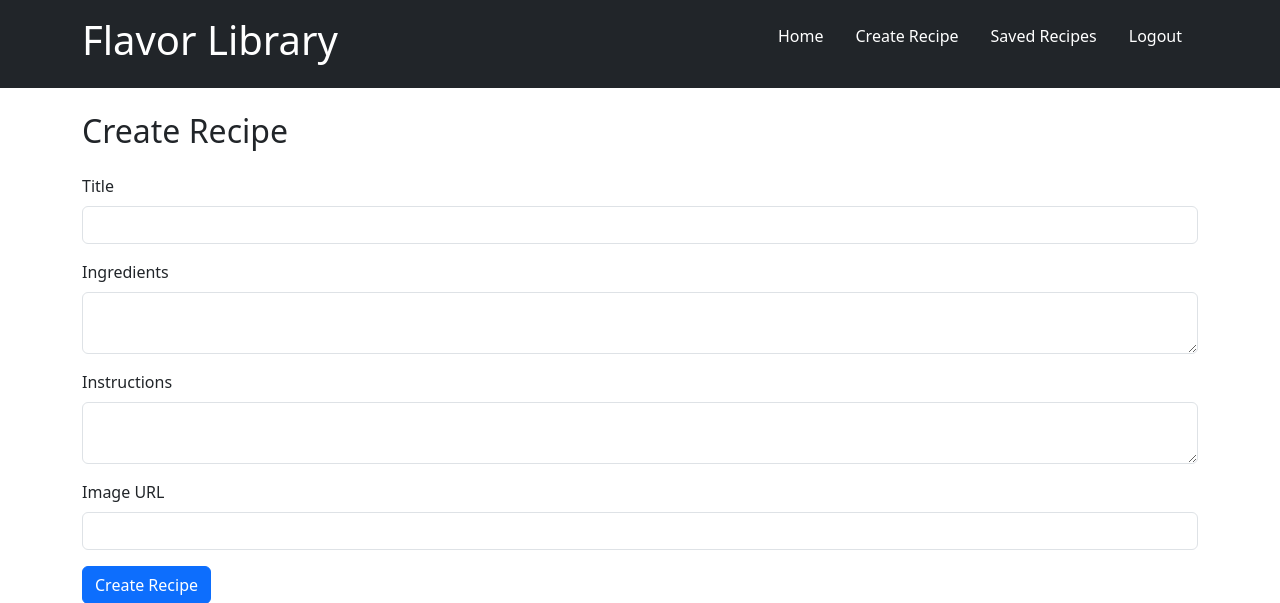
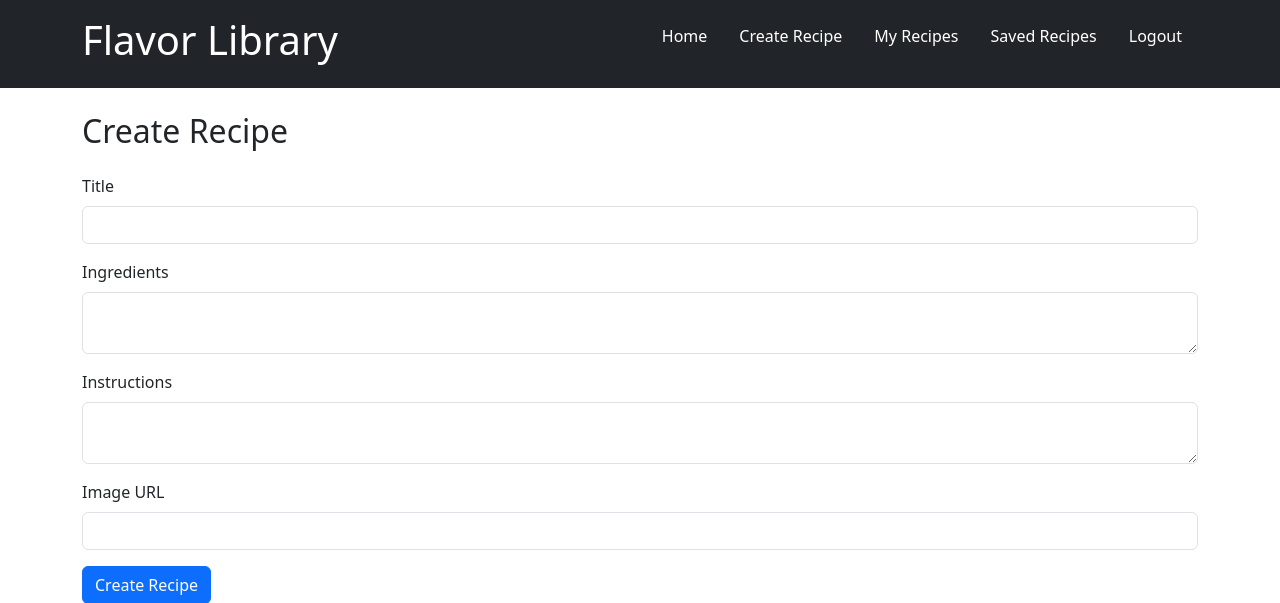
Before and after one commit to KTenpa/Flavor-Library, a Flask app: page /create_recipe in a window 1280 px wide. Shown: the top 603 px of the page. Run offline with Flask 3, Linux system fonts and the light colour scheme; the visitor is signed in with stand-in values (Sample User, id 1).

Commit message:
Update navigation to include 'My Recipes' link for authenticated users
- Added 'My Recipes' link to the navigation bar for authenticated users.
- Links to the page where users can view and manage their created recipes.

```diff
--- a/templates/base.html
+++ b/templates/base.html
@@ -18,6 +18,7 @@
                     <li class="nav-item"><a class="nav-link text-white" href="{{ url_for('index') }}">Home</a></li>
                     {% if current_user.is_authenticated %}
                         <li class="nav-item"><a class="nav-link text-white" href="{{ url_for('create_recipe') }}">Create Recipe</a></li>
+                        <li class="nav-item"><a class="nav-link text-white" href="{{ url_for('my_recipes') }}">My Recipes</a></li>
                         <li class="nav-item"><a class="nav-link text-white" href="{{ url_for('saved_recipes') }}">Saved Recipes</a></li>
                         <li class="nav-item"><a class="nav-link text-white" href="{{ url_for('logout') }}">Logout</a></li>
                     {% else %}
```
